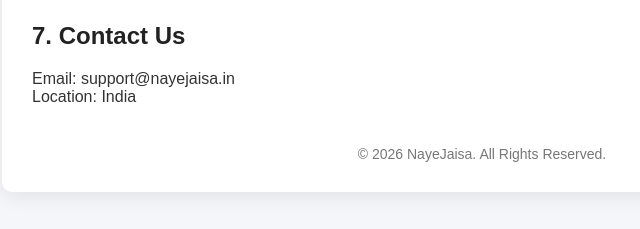
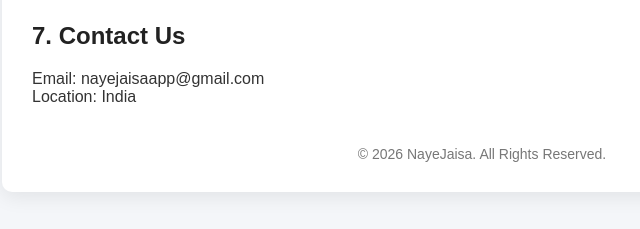
Before and after one commit to ashu916/nayejaisaprivacy, a plain HTML site: page index.html in a window 1280 px wide. Shown: the part 1035-1264 px from the top of the page, 158-798 px from the left. Drawn offline with Linux system fonts and the light colour scheme.

Commit message:
Update contact email in index.html

```diff
--- a/index.html
+++ b/index.html
@@ -81,7 +81,7 @@
 <p>You may update your information or request account deletion at any time.</p>
 
 <h2>7. Contact Us</h2>
-<p>Email: support@nayejaisa.in<br>
+<p>Email: nayejaisaapp@gmail.com<br>
 Location: India</p>
 
 <div class="footer">
```
